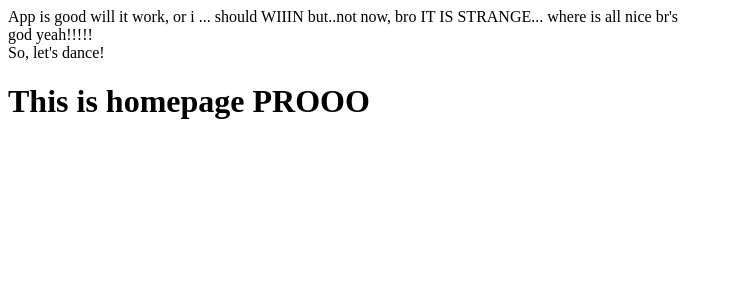
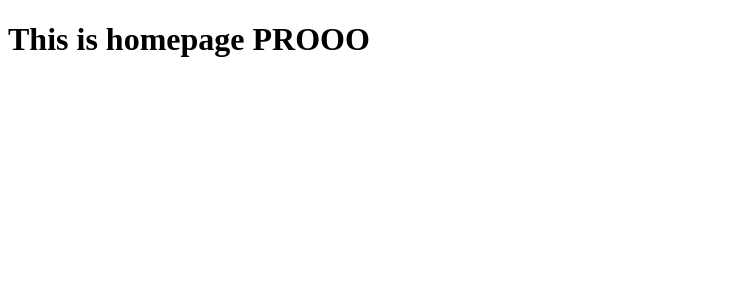
Before and after one commit to Dr-Nikson/modular-react-showcase, a React app: page / in a window 1280 px wide. Shown: the top 300 px of the page, without its empty margins (0-733 px from the left). Built offline with nearby package versions, Linux system fonts and the light colour scheme.

Commit message:
Server side render improvements:      - Status component allows to control status-code of the server HTTP-response      - Not found pages handling      - flow updated

```diff
--- a/package.json
+++ b/package.json
@@ -58,7 +58,7 @@
     "cross-env": "^4.0.0",
     "extract-text-webpack-plugin": "^2.1.0",
     "file-loader": "^0.11.1",
-    "flow-bin": "^0.46.0",
+    "flow-bin": "^0.48.0",
     "flow-typed": "^2.1.2",
     "html-webpack-plugin": "^2.28.0",
     "husky": "^0.13.3",
--- a/src/client/App.js
+++ b/src/client/App.js
@@ -1,8 +1,9 @@
 // @flow
 import React, { PropTypes, PureComponent } from 'react'
-import { Route } from 'react-router-dom'
+import { Route, Switch } from 'react-router-dom'
 
 import HomePage from './Home'
+import NotFound from 'common/components/NotFound'
 
 class App extends PureComponent {
   static props: Object
@@ -11,14 +12,10 @@ class App extends PureComponent {
   render() {
     return (
       <div>
-        App is good
-        will it work, or i ... should WIIIN
-        but..not now, bro
-        IT IS STRANGE... where is all nice br's <br />
-        god yeah!!!!!
-        <br />
-        So, let's dance!
-        <Route exact path="/" component={HomePage} />
+        <Switch>
+          <Route exact path="/" component={HomePage} />
+          <Route component={NotFound} />
+        </Switch>
       </div>
     )
   }
--- /dev/null
+++ b/src/common/components/NotFound.js
@@ -0,0 +1,17 @@
+// @flow
+import React from 'react'
+
+import Status from './Status'
+
+const NotFound = () => (
+  <Status code={404}>
+    <div>
+      <h1>404</h1>
+      <h2>
+        This is not page that you're looking for!
+      </h2>
+    </div>
+  </Status>
+)
+
+export default NotFound
--- /dev/null
+++ b/src/common/components/Status.js
@@ -0,0 +1,23 @@
+// @flow
+import React from 'react'
+import { Route } from 'react-router-dom'
+
+import type { Element } from 'react'
+import type { ServerRenderContext } from 'common/types/ServerRenderContext'
+
+type StatusProps = {
+  code: number,
+  children: Element<*>,
+}
+
+export const Status = ({ code, children }: StatusProps) => (
+  <Route
+    render={(routerContext): Element<*> => {
+      if (routerContext.staticContext)
+        (routerContext.staticContext: ServerRenderContext).status = code
+      return children
+    }}
+  />
+)
+
+export default Status
--- a/src/common/routes.js
+++ b/src/common/routes.js
@@ -1 +1,2 @@
+// @flow
 const routes = []
--- /dev/null
+++ b/src/common/types/ServerRenderContext.js
@@ -0,0 +1,6 @@
+// @flow
+
+export type ServerRenderContext = {
+  url?: string,
+  status?: number,
+}
--- a/src/common/utils/Try.js
+++ b/src/common/utils/Try.js
@@ -1,3 +1,5 @@
+// @flow
+
 import { Either } from 'ramda-fantasy'
 
 function Try(fn) {
--- a/src/server/Template.js
+++ b/src/server/Template.js
@@ -1,3 +1,4 @@
+// @flow
 
 class Template {
   _templateString: string = ''
--- a/src/server/index.js
+++ b/src/server/index.js
@@ -8,9 +8,10 @@ import express from 'express'
 import webpackDevMiddleware from 'webpack-dev-middleware'
 import webpackHotMiddleware from 'webpack-hot-middleware'
 
-import type { $Application } from 'express'
 import { rendererFactory } from './serverSideRender'
 import Template from './Template'
+
+import type { $Application } from 'express'
 
 const app: $Application = express()
 const template: Template = new Template()
--- a/src/server/serverSideRender.js
+++ b/src/server/serverSideRender.js
@@ -11,16 +11,12 @@ import Template from './Template'
 
 import type { $Request, $Response } from 'express'
 import type { CurriedFunction2 } from 'ramda'
+import type { ServerRenderContext } from 'common/types/ServerRenderContext'
 
 type RenderResult = {
   status: number,
   body: string,
   url?: string,
-}
-
-type ServerRenderContext = {
-  url?: string,
-  status?: number,
 }
 
 const sendSuccess = (res: $Response, status: number, body: string): $Response =>
```
Also changed, not shown: 1 other file (tests, documents, lock files or other folders).
